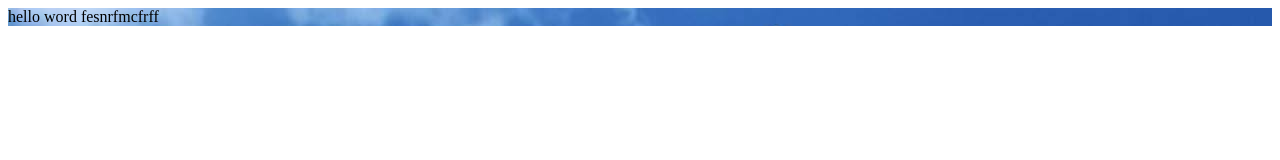
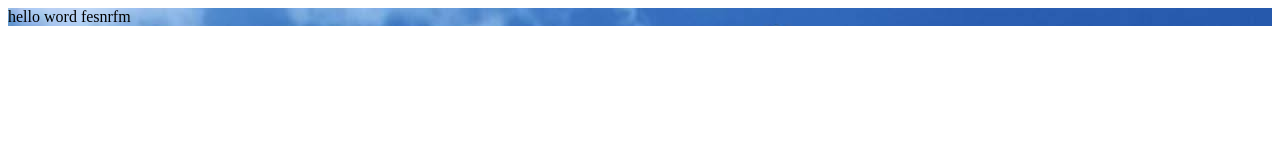
Before and after one commit to dxiuxiu/react-senior, a React app in the folder code/: page / in a window 1280 px wide. Shown: the top 160 px of the page. Built offline with nearby package versions, Linux system fonts and the light colour scheme.

Commit message:
chore(webpack.prd.config.js): 添加 HMR

```diff
--- a/code/src/App/index.jsx
+++ b/code/src/App/index.jsx
@@ -2,6 +2,6 @@ import React from 'react'
 import './index.less'
 export default function App(){
     return <div className = 'container'>
-        hello word fesnrfmcfrff
+        hello word fesnrfm
     </div>
 }
--- a/code/src/index.jsx
+++ b/code/src/index.jsx
@@ -5,3 +5,8 @@ import App from './App/index.jsx'
 
 ReactDOM.render(<App/>,
 document.getElementById('root'))
+
+// HMR
+if (module.hot) {
+    module.hot.accept()
+}
```
Also changed, not shown: 1 other file (tests, documents, lock files or other folders).
